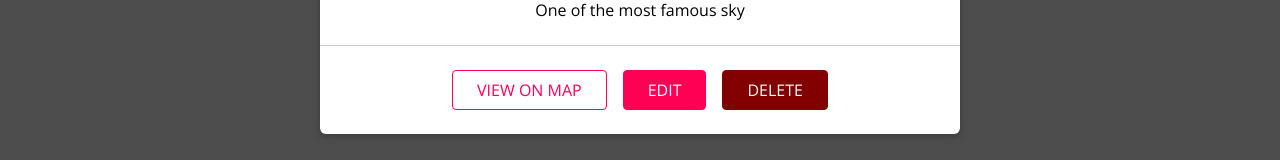
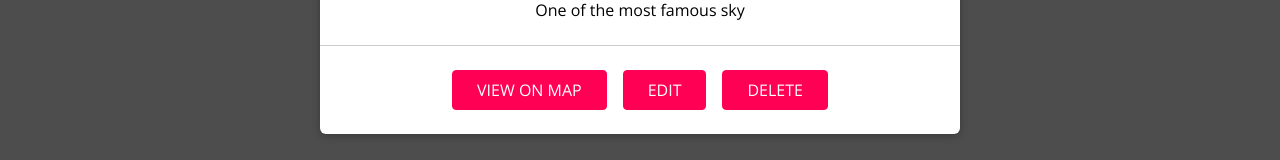
Before and after one commit to JayaSaini12/Travelo, a React (Create React App) app: page /u1/places in a window 1280 px wide. Shown: the part 491-651 px from the top of the page. Built offline with nearby package versions, Linux system fonts and the light colour scheme.

Commit message:
first commit

```diff
--- a/src/App.js
+++ b/src/App.js
@@ -3,7 +3,7 @@ import {BrowserRouter as Router,Route,Redirect,Switch} from 'react-router-dom';
 import Users from './user/pages/Users';
 import NewPlaces from './places/pages/NewPlace';
 import UserPlaces from './places/pages/UsersPlaces';
-import MainNavigation from './shared/Navigation/MainNavigation';
+import MainNavigation from './shared/components/Navigation/MainNavigation';
 
 function App() {
   return(
--- a/src/places/components/PlaceItem.js
+++ b/src/places/components/PlaceItem.js
@@ -2,7 +2,7 @@ import React from "react";
 
 import "./PlaceItem.css";
 import Card from "../../shared/components/UIElements/Card";
-import Button from "../../shared/FormElements/Button";
+import Button from "../../shared/components/FormElements/Button";
 
 
 const PlaceItem=props=>{
@@ -19,9 +19,9 @@ const PlaceItem=props=>{
                 </div>
                 {/* div to interact with the place */}
                 <div className="place-item__actions">
-                    <Button inverse>VIEW ON MAP</Button>
-                    <Button to={`/places/${props.id}`}>EDIT</Button>
-                    <Button danger>DELETE</Button >
+                    <Button>VIEW ON MAP</Button>
+                    <Button>EDIT</Button>
+                    <Button>DELETE</Button>
                 </div>
             </Card>
         </li>
--- a/src/shared/Navigation/MainNavigation.js
+++ b/src/shared/components/Navigation/MainNavigation.js
@@ -5,7 +5,7 @@ import './MainNavigation.css';
 import MainHeader from "./MainHeader";
 import NavLinks from "./NavLinks";
 import SideDrawer from "./SideDrawer";
-import Backdrop from "../components/UIElements/Backdrop";
+import Backdrop from "../UIElements/Backdrop";
 
 const MainNavigation=props=>{
     const[drawerIsOpen,setDrawerIsOpen]=useState(false);
```
Also changed, not shown: src/shared/components/FormElements/Button.css (renamed from src/shared/FormElements/Button.css), src/shared/components/FormElements/Button.js (renamed from src/shared/FormElements/Button.js), src/shared/components/Navigation/MainHeader.css (renamed from src/shared/Navigation/MainHeader.css), src/shared/components/Navigation/MainHeader.js (renamed from src/shared/Navigation/MainHeader.js), src/shared/components/Navigation/MainNavigation.css (renamed from src/shared/Navigation/MainNavigation.css), src/shared/components/Navigation/NavLinks.css (renamed from src/shared/Navigation/NavLinks.css), src/shared/components/Navigation/NavLinks.js (renamed from src/shared/Navigation/NavLinks.js), src/shared/components/Navigation/SideDrawer.css (renamed from src/shared/Navigation/SideDrawer.css), src/shared/components/Navigation/SideDrawer.js (renamed from src/shared/Navigation/SideDrawer.js).
